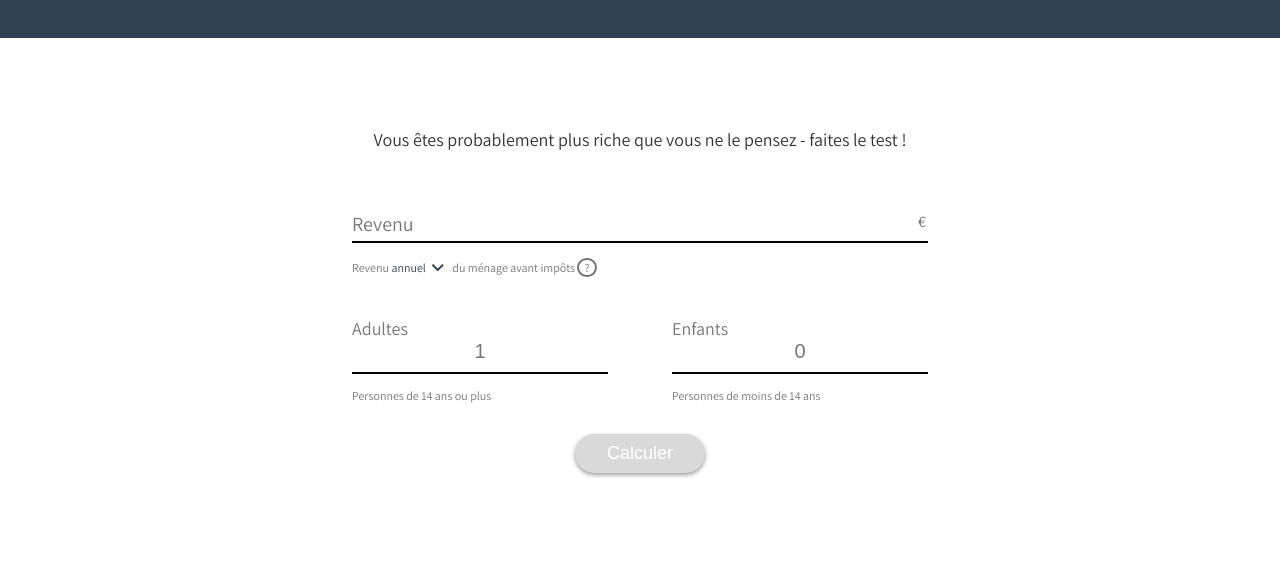
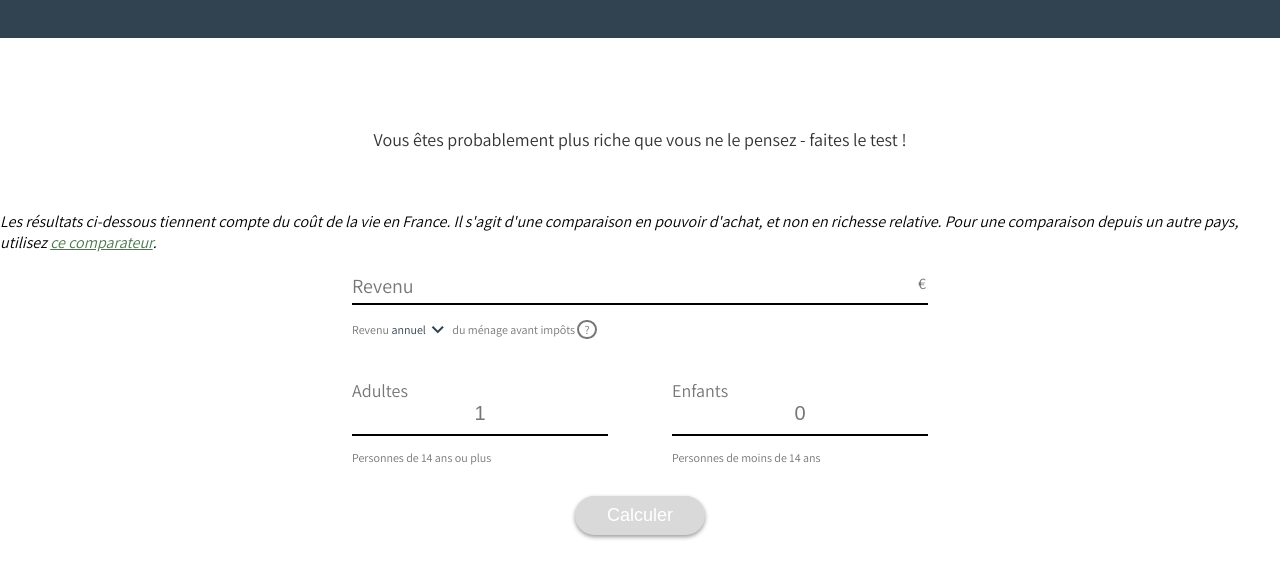
Before and after one commit to clotilde-arlery/Calculateur-Mieux-Donner, a plain HTML site: page index.html in a window 1280 px wide. Shown: the part 129-708 px from the top of the page. Drawn offline with nearby package versions, Linux system fonts and the light colour scheme.

Commit message:
Update index.html
<p><em>Les résultats ci-dessous tiennent compte du coût de la vie en France. Il s'agit d'une comparaison en pouvoir d'achat, et non en richesse relative. Pour une comparaison depuis un autre pays, utilisez <a href="https://www.givingwhatwecan.org/how-rich-am-i" target="_blank">ce comparateur</a>.</em></p>

```diff
--- a/index.html
+++ b/index.html
@@ -29,6 +29,7 @@
     <section class="userSituation" id="userSituation">
 
         <h2 class="subject">Vous êtes probablement plus riche que vous ne le pensez - faites le test !</h2>
+        <p><em>Les résultats ci-dessous tiennent compte du coût de la vie en France. Il s'agit d'une comparaison en pouvoir d'achat, et non en richesse relative. Pour une comparaison depuis un autre pays, utilisez <a href="https://www.givingwhatwecan.org/how-rich-am-i" target="_blank">ce comparateur</a>.</em></p>
 
         <form id="initialForm">
             <!-- <div class="income_input_container"> -->
```
